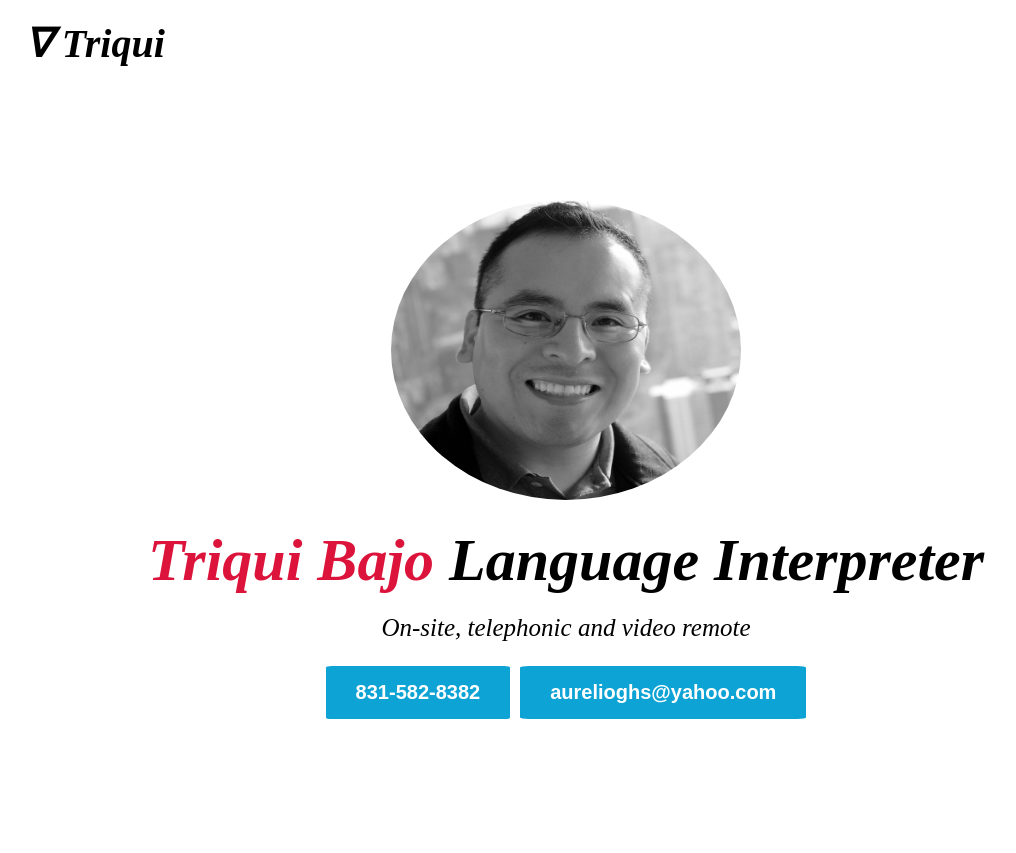
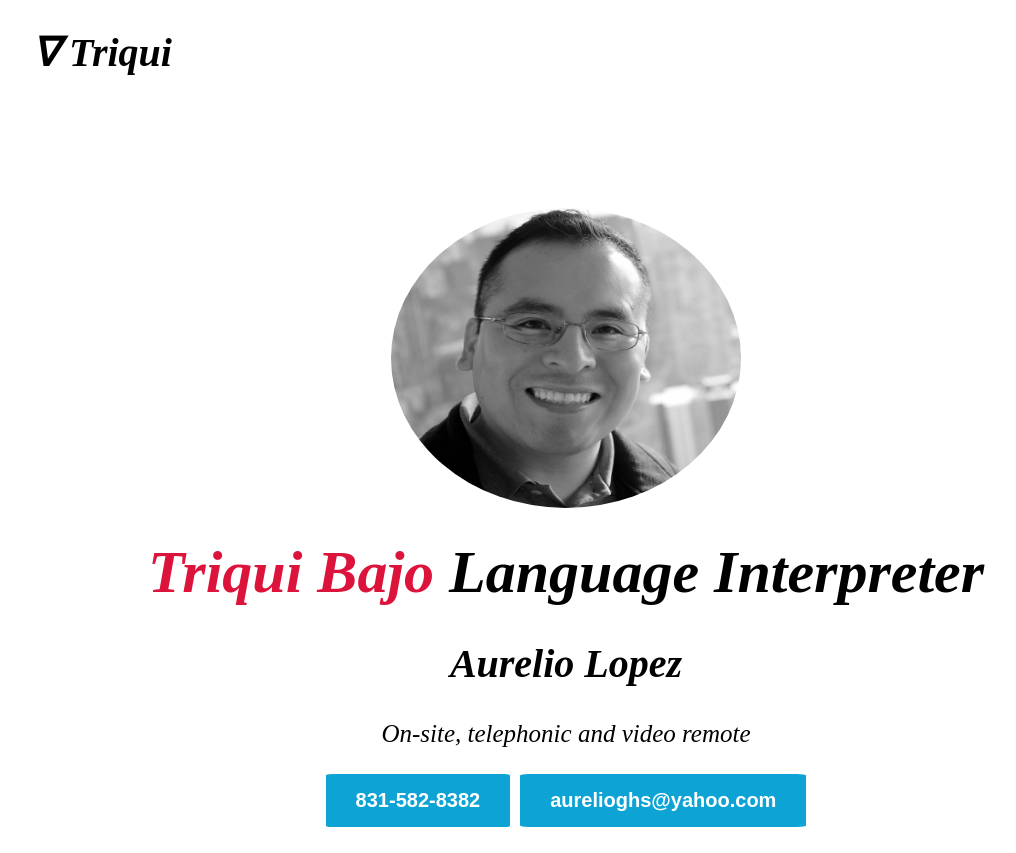
Before and after one commit to Aurelioghs/TriquiWebsite, a PHP site: page /InterFast.html in a window 1280 px wide. Shown: the whole page, without its empty margins (74-1090 px from the left). Before the commit the page ends 719 px from the top, so only its background shows below. Run offline with PHP 8.4, Linux system fonts and the light colour scheme.

Commit message:
Clean up and Deploy

```diff
--- a/InterFast.css
+++ b/InterFast.css
@@ -1,86 +1,6 @@
 
-/* reset the browser to make sure the result looks the same in different browser */
- html, body, div, span, object, iframe,
-h1, h2, h3, h4, h5, h6, p, blockquote, pre,
-abbr, address, cite, code,
-del, dfn, em, img, ins, kbd, q, samp,
-small, strong, sub, sup, var,
-b, i,
-dl, dt, dd, ol, ul, li,
-fieldset, form, label, legend,
-table, caption, tbody, tfoot, thead, tr, th, td,
-article, aside, canvas, details, figcaption, figure,
-footer, header, hgroup, menu, nav, section, summary,
-time, mark, audio, video {
-    margin:0;
-    padding:0;
-    border:0;
-    outline:0;
-    font-size:100%;
-    vertical-align:baseline;
-    background:transparent;
-}
-body {
-    line-height:1;
-}
-article,aside,details,figcaption,figure,
-footer,header,hgroup,menu,nav,section {
-    display:block;
-}
-nav ul {
-    list-style:none;
-}
-blockquote, q {
-    quotes:none;
-}
-blockquote:before, blockquote:after,
-q:before, q:after {
-    content:'';
-    content:none;
-}
-a {
-    margin:0;
-    padding:0;
-    font-size:100%;
-    vertical-align:baseline;
-    background:transparent;
-}
-/* change colours to suit your needs */
 
-ins {
-    background-color:#ff9;
-    color:#000;
-    text-decoration:none;
-}
 
-mark {
-    background-color:#ff9;
-    color:#000;
-    font-style:italic;
-    font-weight:bold;
-}
-del {
-    text-decoration: line-through;
-}
-abbr[title], dfn[title] {
-    border-bottom:1px dotted;
-    cursor:help;
-}
-table {
-    border-collapse:collapse;
-    border-spacing:0;
-}
-hr {
-    display:block;
-    height:1px;
-    border:0;
-    border-top:1px solid #cccccc;
-    margin:1em 0;
-    padding:0;
-}
-input, select {
-    vertical-align:middle;
-}
 
 * {
   text-decoration: none;
@@ -157,21 +82,29 @@ color:rgb(229, 6, 6);
   text-align:center ;
   /* margin-left: 5%; */
 }
-.statement h1{
+
+.statement h1 {
   font-family: bodoni;
   font-style: italic;
   font-size: 60px;
   color: black;
   margin-bottom: 25px;
   margin-top: -90px;
+}
 
+.statement h2 {
+  font-family: bodoni;
+  font-style: italic;
+  font-size: 40px;
+  color: black;
+}
 
-}
 .statement h1 span{
 color:crimson;
 line-height: 10px;
 margin-top: 10%;
 }
+
 .statement p{
   font-style: italic;
   font-weight: normal;
--- a/InterFast.html
+++ b/InterFast.html
@@ -18,20 +18,17 @@
   <div class="intro">
     <nav>
       <a href="#" class="Triqui-interpreter"> &nabla; Triqui</a>
-      <!-- <ul>
-        <li> <a href="#about">ABOUT ME</a></li>
-        <li> <a href="#service">SERVICES</a></li>
-        <li> <a href="#contact">CONTACT</a></li>
-      </ul> -->
     </nav>
   </div>
   </header>
   <div class="theimage">
-    <img src="/images/mypic3.jpeg">
+    <img src="images/mypic3.jpeg">
   </div>
 
   <div class="statement">
     <h1><span> Triqui Bajo</span> Language Interpreter</h1>
+    <h2> Aurelio Lopez</h2>
+
     <p>On-site, telephonic and video remote</p>
     <button type="button">
       <a href="tel:8315828382">831-582-8382</a>
@@ -40,22 +37,6 @@
       <a href="mailto:aurelioghs@yahoo.com">aurelioghs@yahoo.com</a>
     </button>
   </div>
-  <!-- <section class="container-fluid">
-    <div class="aboutme" id="about"><a href="about"></a>
-      <h1>About Me</h1>
-      <p> <span>Hi!</span> My name is Aurelio Lopez. I am originally from Oaxaca, Mexico.
-        I have been interpreting Triqui de Copala since 2014. The reason I create this flatform is for you to have
-        an instant interpetation service from English to Triqui. You may also schedule any service by contacting me.
-      </p>
-    </div>
-
-    <div class="theservice" id="service"><a href="service"></a>
-      <h1>Services</h1>
-    </div> -->
-
-  <!-- <div class="thecontact" id="contact"><a href="contact"></a>
-      <h1>Contact</h1>
-    </div>  -->
   </section>
 
 </body>
```
Also changed, not shown: other parts of InterFast.css (+9 -80 lines), 1 other file.
